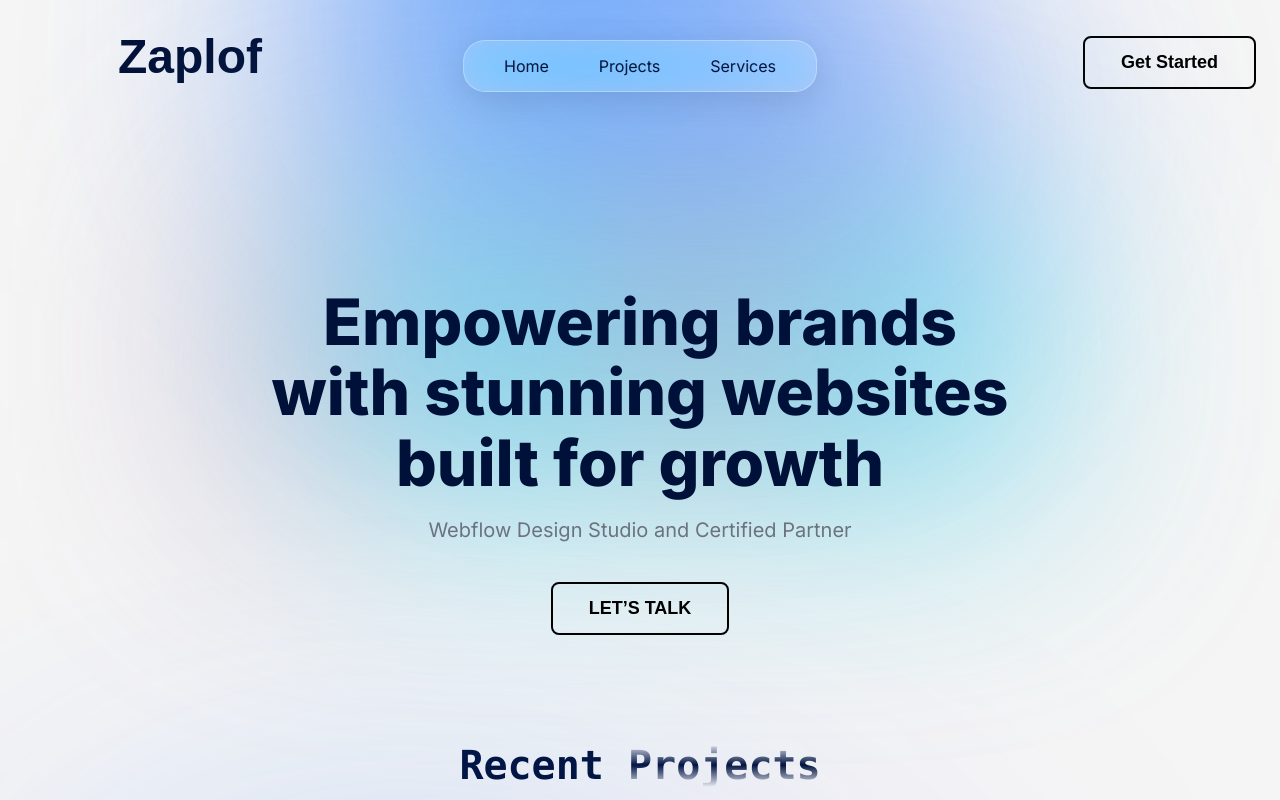
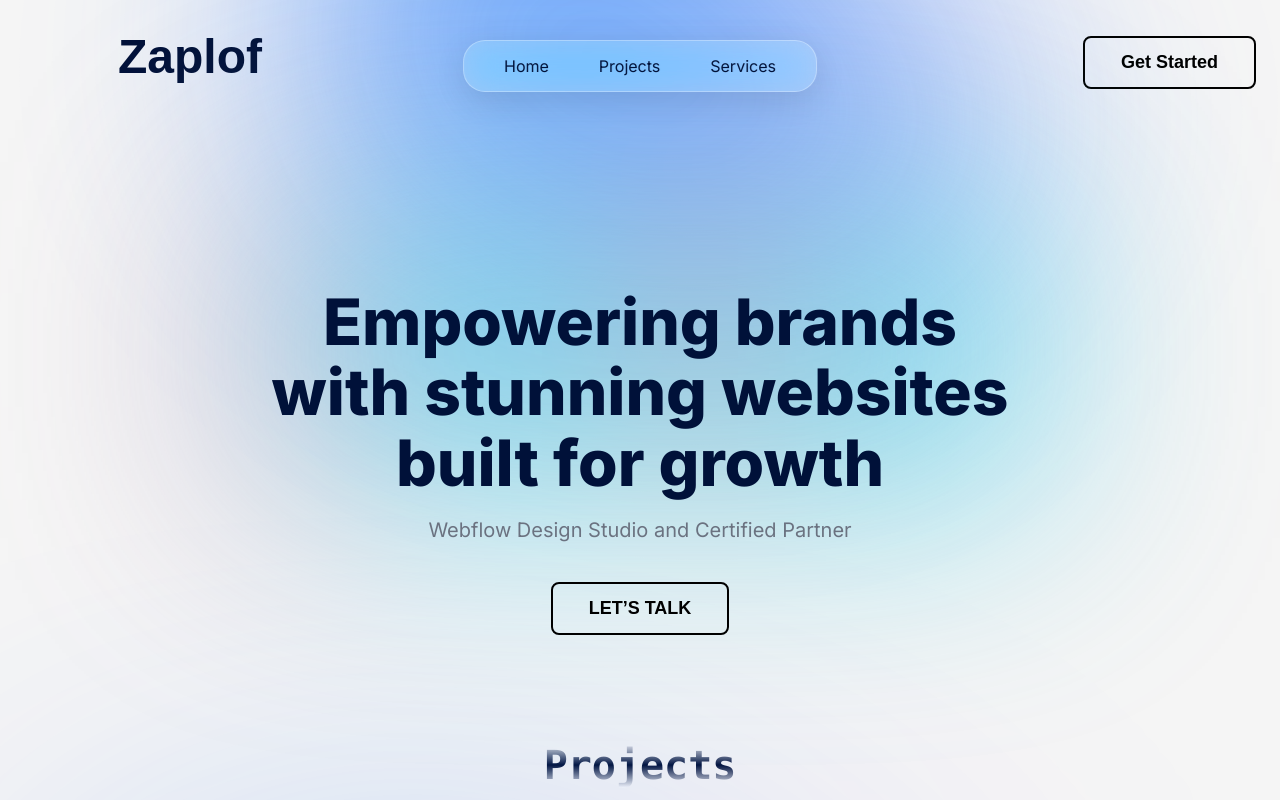
Before and after one commit to mooojn/zaplof, a React (Vite) app: page / in a window 1280 px wide. Shown: the top 800 px of the page. Built offline with nearby package versions, Linux system fonts and the light colour scheme; a web font is replaced by a local one.

Commit message:
Fix heading

```diff
--- a/src/components/Projects/Projects.jsx
+++ b/src/components/Projects/Projects.jsx
@@ -7,7 +7,7 @@ import './Projects.css'
 const Projects = () => {
   return (
     <div id="projects">
-      <Heading head='Recent' end='Projects' description='I enjoy building side projects and constantly challenge myself apart from my actual work :)'></Heading>
+      <Heading head='' end='Projects' description='I enjoy building side projects and constantly challenge myself apart from my actual work :)'></Heading>
       <div className="cards">
         {projects.map((proj, id)=>
           <Card key={id} project={proj}></Card>
```
